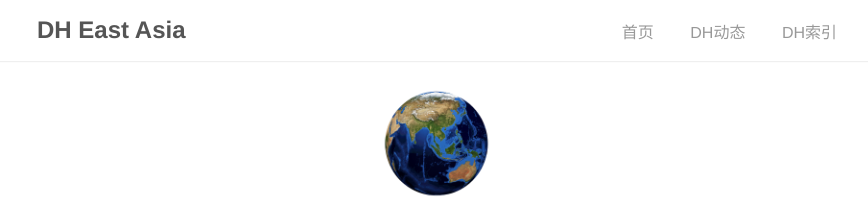
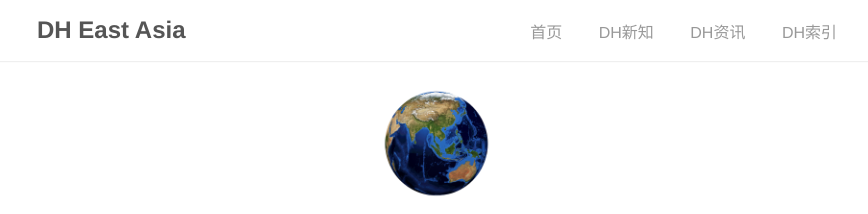
Before and after one commit to DHHD2022/DHHD2022.GitHub.io, a Jekyll site: the page built from index.md, in a window 1280 px wide. Shown: the top 214 px of the page, without its empty margins (203-1071 px from the left). Built offline with Jekyll 4.4.1, drawn with Linux system fonts in a browser that asks for light colours; our own code applies the rules of GitHub Pages for plain Markdown files.

Commit message:
added dh_blog

```diff
--- a/_layouts/base.html
+++ b/_layouts/base.html
@@ -11,7 +11,8 @@
         </a>
         <ul>
           <li><a href="{{ '/' | prepend: site.baseurl }}">首页</a></li>
-          <li><a href="{{ '/dh_news' | prepend: site.baseurl }}/">DH动态</a></li>
+          <li><a href="{{ '/dh_blog' | prepend: site.baseurl }}/">DH新知</a></li>
+          <li><a href="{{ '/dh_news' | prepend: site.baseurl }}/">DH资讯</a></li>
           <li><a href="{{ '/dh_index' | prepend: site.baseurl }}/">DH索引</a></li>
           <!-- 导航栏设置-->
         </ul>
--- /dev/null
+++ b/_sass/layouts/_dh_blog.scss
@@ -0,0 +1,49 @@
+.dh_news {
+  &-item {
+    border-bottom: 1px solid $grey-2;
+    color: $default-color;
+    display: inline-block;
+    padding: 2rem 0;
+
+    &:hover .dh_news-line,
+    &:focus .dh_news-line {
+      width: 5rem;
+    }
+
+    &:last-child {
+      border: 0;
+    }
+  }
+
+  &-title {
+    color: $default-shade;
+    display: block;
+    font-family: $sans-serif;
+    font-size: 2rem;
+    font-weight: bold;
+    margin: .5rem 0;
+  }
+
+  &-line {
+    @include transition(all .3s ease-out);
+    border-top: .2rem solid $default-shade;
+    display: block;
+    width: 2rem;
+  }
+
+  &-content {
+    margin-top: 1rem;
+    color: $default-shade;
+    font-family: $sans-serif;
+    font-size: 1rem;
+  }
+
+  &-icon {
+    margin-left: 1.3rem;
+    line-height: 2rem;
+  }
+
+  &-icon-text {
+    margin-left: 0.8rem;
+  }
+}
--- /dev/null
+++ b/dh_blog/index.html
@@ -0,0 +1,4 @@
+---
+layout: dh_index
+title: dh_index
+---
```
Also changed, not shown: _layouts/dh_blog.html (added, +40 -0 lines).
